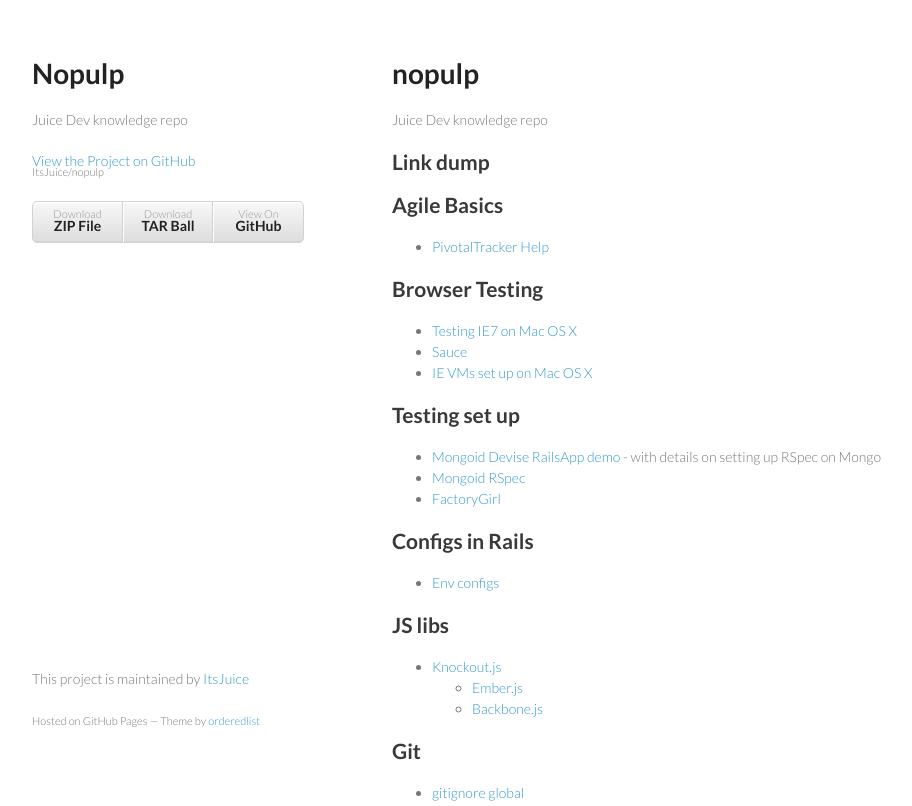
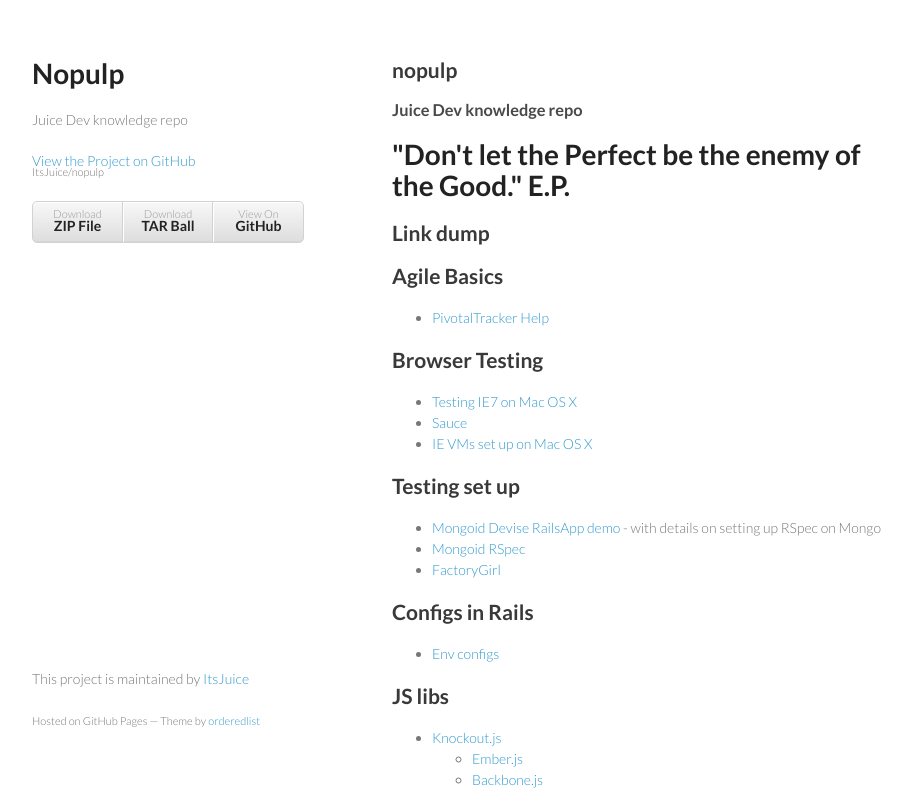
Before and after one commit to ItsJuice/nopulp, a plain HTML site: page index.html in a window 1280 px wide. Shown: the top 806 px of the page, without its empty margins (178-1090 px from the left). Drawn offline with Linux system fonts and the light colour scheme.

```diff
--- a/index.html
+++ b/index.html
@@ -28,9 +28,11 @@
         </ul>
       </header>
       <section>
-        <h1>nopulp</h1>
+        <h2>nopulp</h2>
 
-<p>Juice Dev knowledge repo</p>
+<h3>Juice Dev knowledge repo</h3>
+
+<h1>"Don't let the Perfect be the enemy of the Good." E.P.</h1>
 
 <h2>Link dump</h2>
 
```
Also changed, not shown: params.json (+1 -1 lines).
